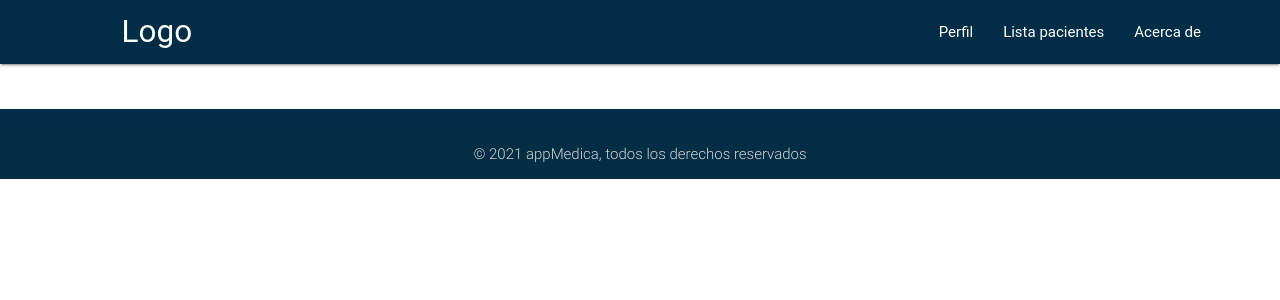
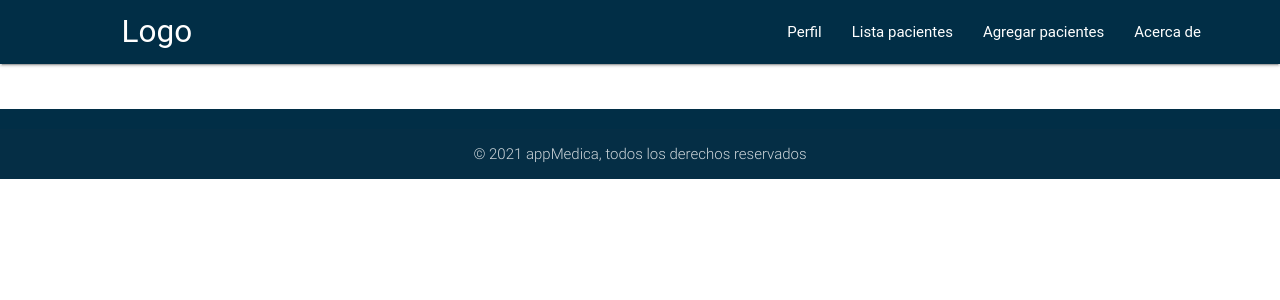
Before and after one commit to RicardoLeon15/AppMedico, a PHP site: page /datosPaciente.php in a window 1280 px wide. Shown: the top 300 px of the page. Run offline with PHP 8.4, Linux system fonts and the light colour scheme; some libraries are stand-ins or nearby versions; some web fonts are replaced.

Commit message:
Update plantillaMedico.php

```diff
--- a/Vista/plantillaMedico.php
+++ b/Vista/plantillaMedico.php
@@ -54,7 +54,8 @@
             <a href="#" class="brand-logo logo">Logo</a>
                 <ul id="nav-mobile menu" class="right hide-on-med-and-down">
                     <li><a href="">Perfil</a></li>
-                    <li><a href="">Lista pacientes</a></li>
+                    <li><a href="listaPacientes.php">Lista pacientes</a></li>
+                    <li><a href="agregarPaciente.php">Agregar pacientes</a></li>
                     <li><a href="">Acerca de</a></li>
                 </ul>
         </div>
```
